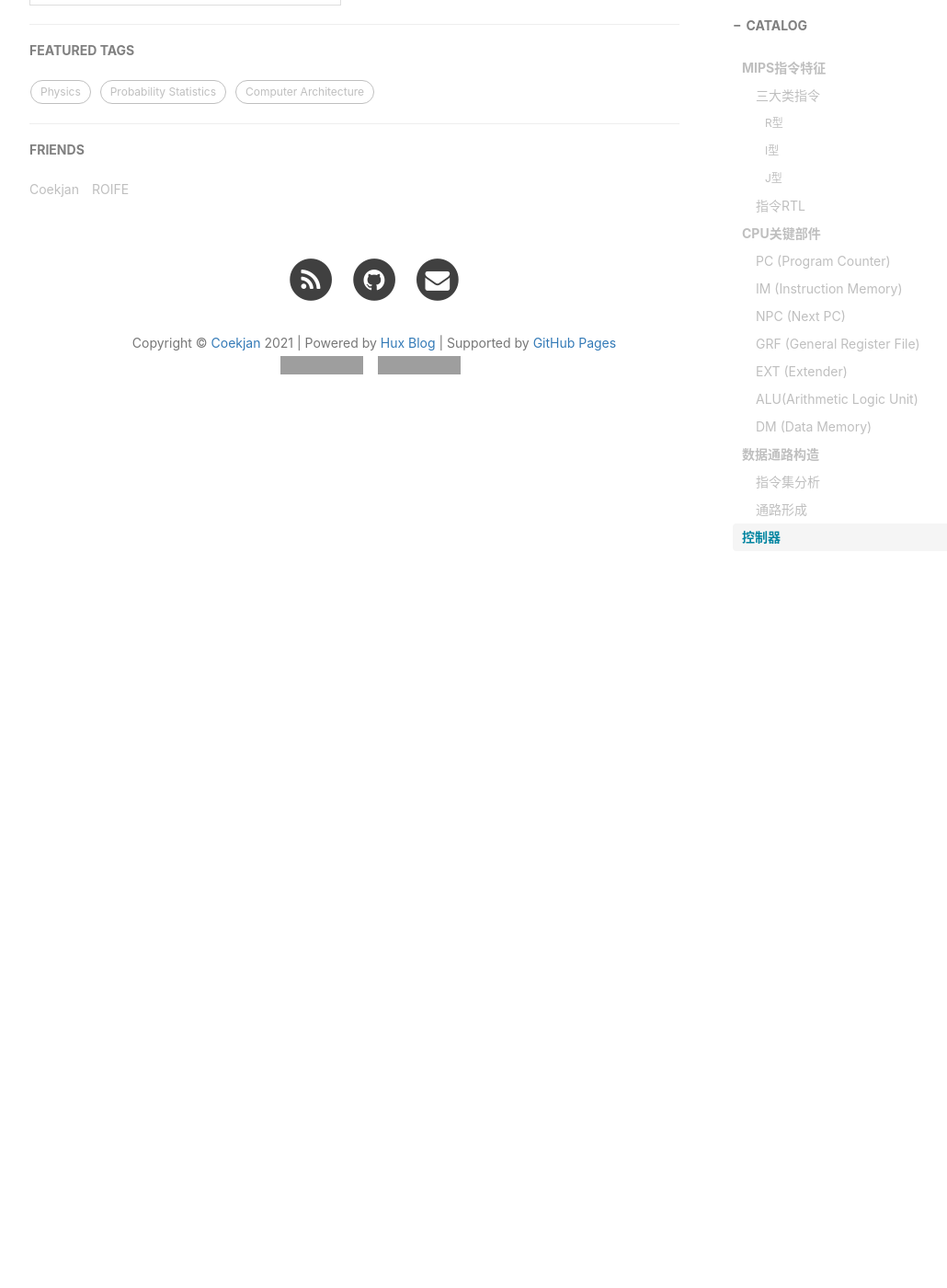
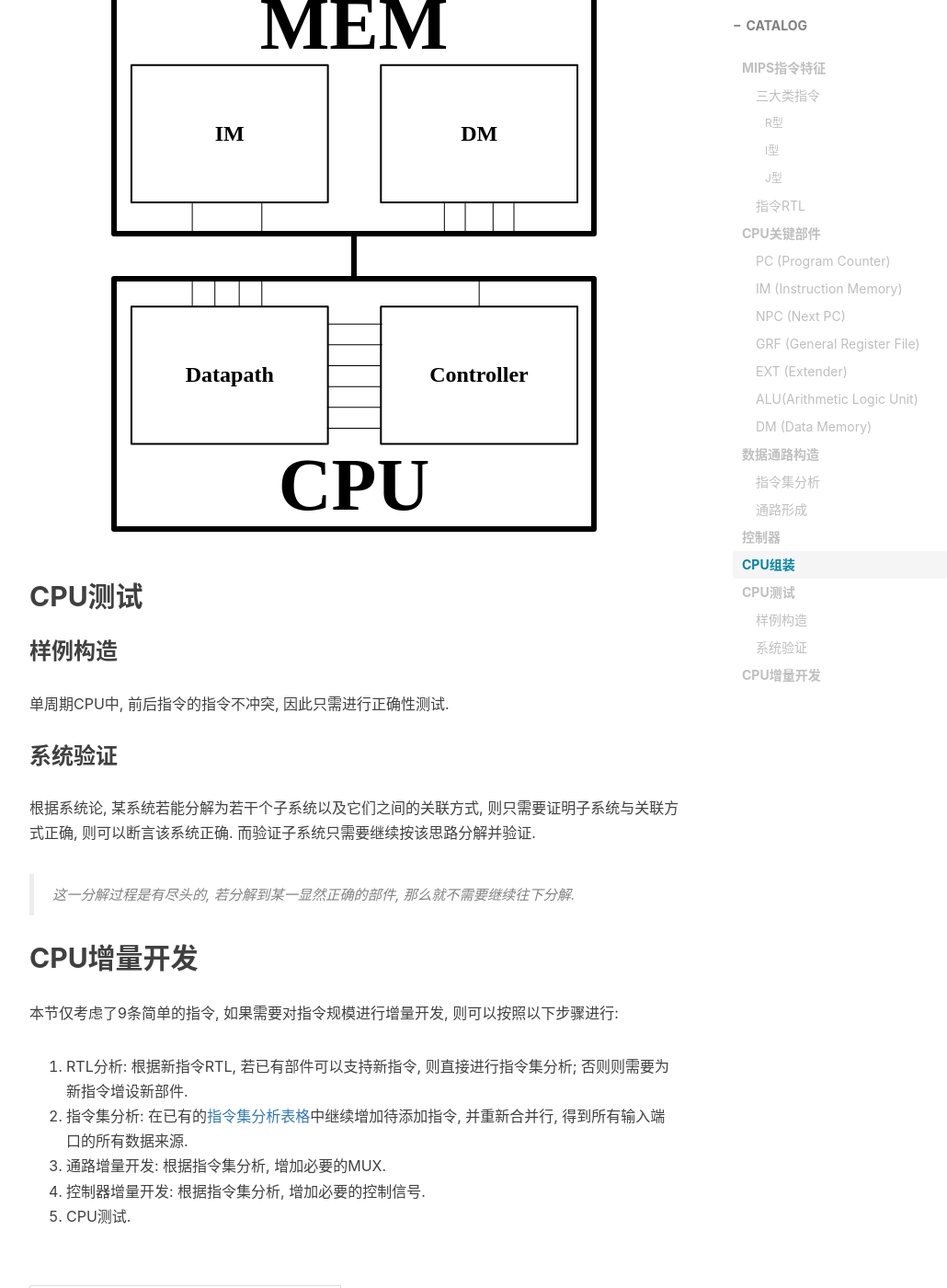
Before and after one commit to Coekjan/coekjan.github.io, a Jekyll site: the page built from _posts/Computer-Architecture/2021-01-17-Single-Cycle-CPU.md, in a window 1280 px wide and 1400 px high, scrolled down 8143 px. Shown: the whole window at 92% size, without its empty margins (233-1263 px from the left). Built offline with Jekyll 4.4.1, drawn with Linux system fonts in a browser that asks for light colours; nearby versions of some CDN libraries; comment, search, counter and statistics services are not loaded; before the commit the page ends 8644 px from its top, so only the background shows below that; grey boxes are pictures that could not be loaded.

Commit message:
Update 2021-01-17-Single-Cycle-CPU.md

````diff
--- a/_posts/Computer-Architecture/2021-01-17-Single-Cycle-CPU.md
+++ b/_posts/Computer-Architecture/2021-01-17-Single-Cycle-CPU.md
@@ -174,3 +174,28 @@ assign NPC_Ctrl     =   beq     ? `BrEq :
 assign GRF_WEn      =   addu | subu | addiu | lui | ori | lw;
 //...
 ```
+
+## CPU组装
+
+![]({{ '/img/S-CPU.svg' | prepend: site.baseurl}})
+
+## CPU测试
+
+### 样例构造
+
+单周期CPU中, 前后指令的指令不冲突, 因此只需进行正确性测试.
+
+### 系统验证
+
+根据系统论, 某系统若能分解为若干个子系统以及它们之间的关联方式, 则只需要证明子系统与关联方式正确, 则可以断言该系统正确. 而验证子系统只需要继续按该思路分解并验证.
+
+> 这一分解过程是有尽头的, 若分解到某一显然正确的部件, 那么就不需要继续往下分解.
+
+## CPU增量开发
+
+本节仅考虑了9条简单的指令, 如果需要对指令规模进行增量开发, 则可以按照以下步骤进行:
+1. RTL分析: 根据新指令RTL, 若已有部件可以支持新指令, 则直接进行指令集分析; 否则则需要为新指令增设新部件.
+2. 指令集分析: 在已有的[指令集分析表格](#指令集分析)中继续增加待添加指令, 并重新合并行, 得到所有输入端口的所有数据来源.
+3. 通路增量开发: 根据指令集分析, 增加必要的MUX.
+4. 控制器增量开发: 根据指令集分析, 增加必要的控制信号.
+5. CPU测试.
````
